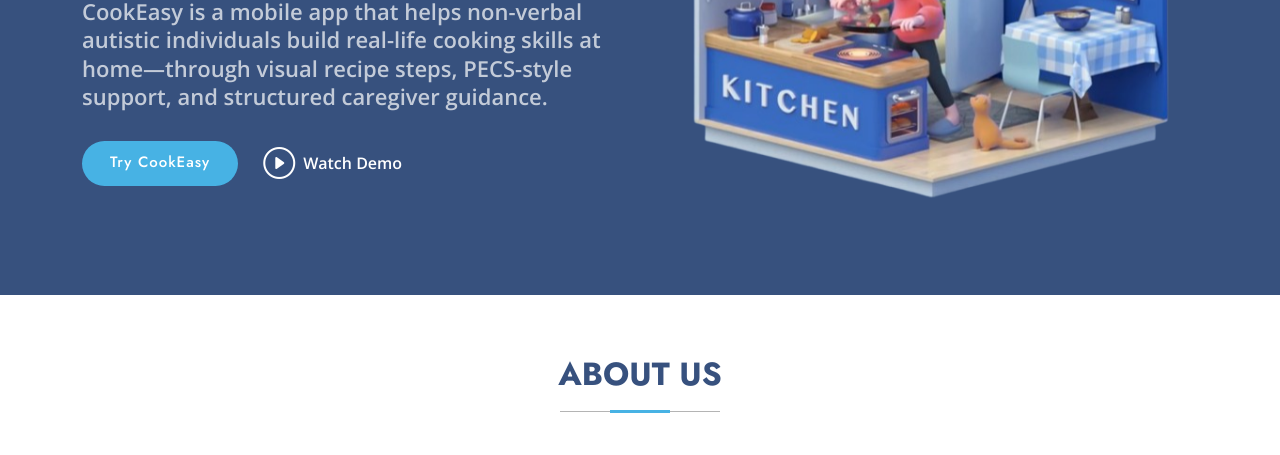
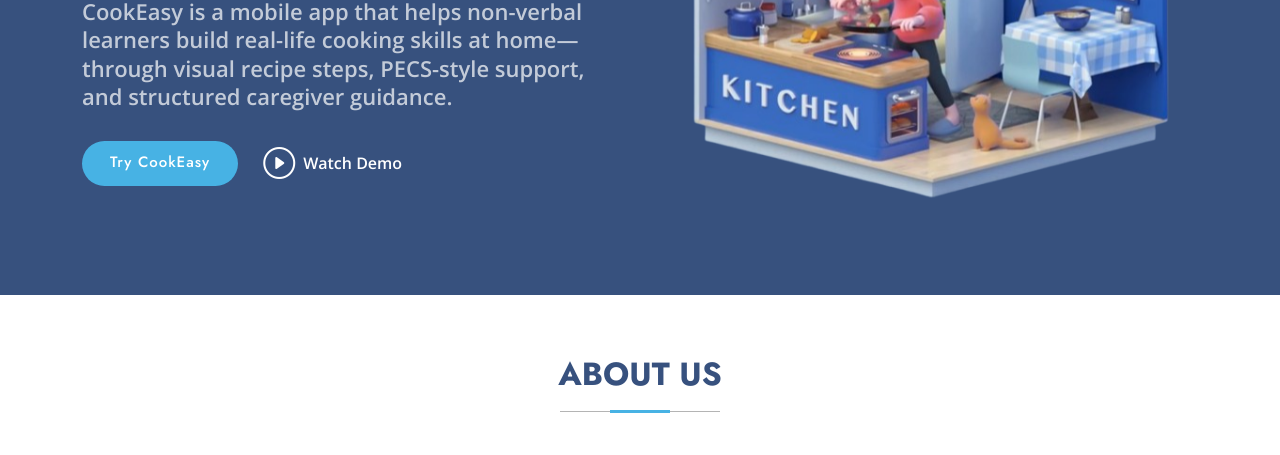
Before and after one commit to farahismahani/CookEasy-website, a plain HTML site: page index.html in a window 1280 px wide. Shown: the part 345-800 px from the top of the page. Drawn offline with nearby package versions, Linux system fonts and the light colour scheme.

Commit message:
index.html

```diff
--- a/index.html
+++ b/index.html
@@ -72,7 +72,7 @@
         <div class="row gy-4">
           <div class="col-lg-6 order-2 order-lg-1 d-flex flex-column justify-content-center" data-aos="zoom-out">
             <h1>Empowering Independence in Cooking</h1>
-            <p>CookEasy is a mobile app that helps non-verbal autistic individuals build real-life cooking skills at home—through visual recipe steps, PECS-style support, and structured caregiver guidance.</p>
+            <p>CookEasy is a mobile app that helps non-verbal learners build real-life cooking skills at home—through visual recipe steps, PECS-style support, and structured caregiver guidance.</p>
             <div class="d-flex">
               <a href="#about" class="btn-get-started">Try CookEasy</a>
               <a href="https://youtu.be/dC14ZjlFPd4" class="glightbox btn-watch-video d-flex align-items-center"><i class="bi bi-play-circle"></i><span>Watch Demo</span></a>
```
